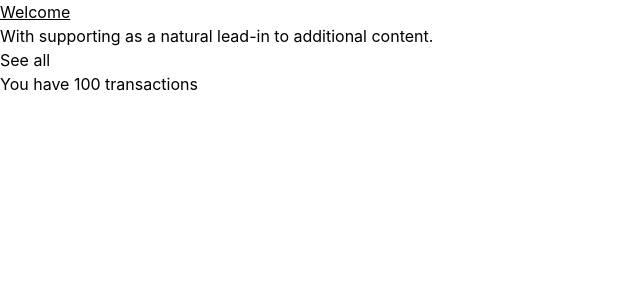
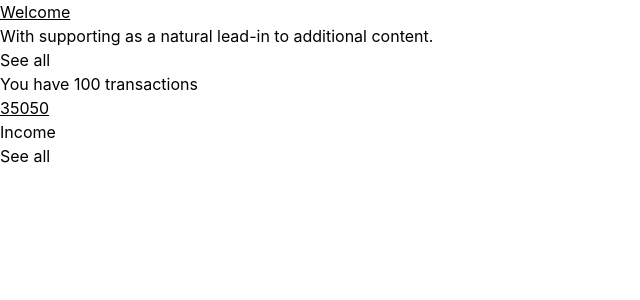
Before and after one commit to PetrAlexkulakov/List-page, a React (Create React App) app: page / in a window 1280 px wide. Shown: the top 300 px of the page, without its empty margins (0-640 px from the left). Built offline with nearby package versions, Linux system fonts and the light colour scheme.

Commit message:
feat: create amounts functions

```diff
--- a/src/pages/List/index.tsx
+++ b/src/pages/List/index.tsx
@@ -2,12 +2,39 @@ import Card from '../../components/Card';
 import dataJSON from '../../shared/data/jsonviewer.json';
 
 const List = () => {
+  const data = dataJSON.data;
+
+  function floating(min: number = 0, max: number = 0, quantity: number = 0): number {
+    const randomValue = Math.random() * (max - min) + min;
+    const factor = Math.pow(10, quantity);
+    return Math.round(randomValue * factor) / factor;
+  }
+
+  function findAmount(amount: string) {
+    if (amount.search(/floating/) !== -1) {
+      const numbers = (amount.match(/\d+/g) || [0,0,0]).map(Number).slice(0, 2) as [number, number, number];
+
+      return floating.apply(null, numbers);
+    }
+    return 0;
+  }
+
+  function findAllAmount(type: string) {
+    return data.reduce((accumulator, current) => {
+      if (current.type === type)
+      return accumulator + findAmount(current.amount);
+
+      return accumulator;
+    }, 0)
+  }
+
   return (
     <div>
       <Card title='Welcome'
       body='With supporting as a natural lead-in to additional content.'
       underBody={'You have ' + dataJSON.total + ' transactions'}
       link='navigator?tab=0' />
+      <Card title={findAllAmount('income')} body='Income' link='navigator?tab=1' />
     </div>
   )
 }
```
